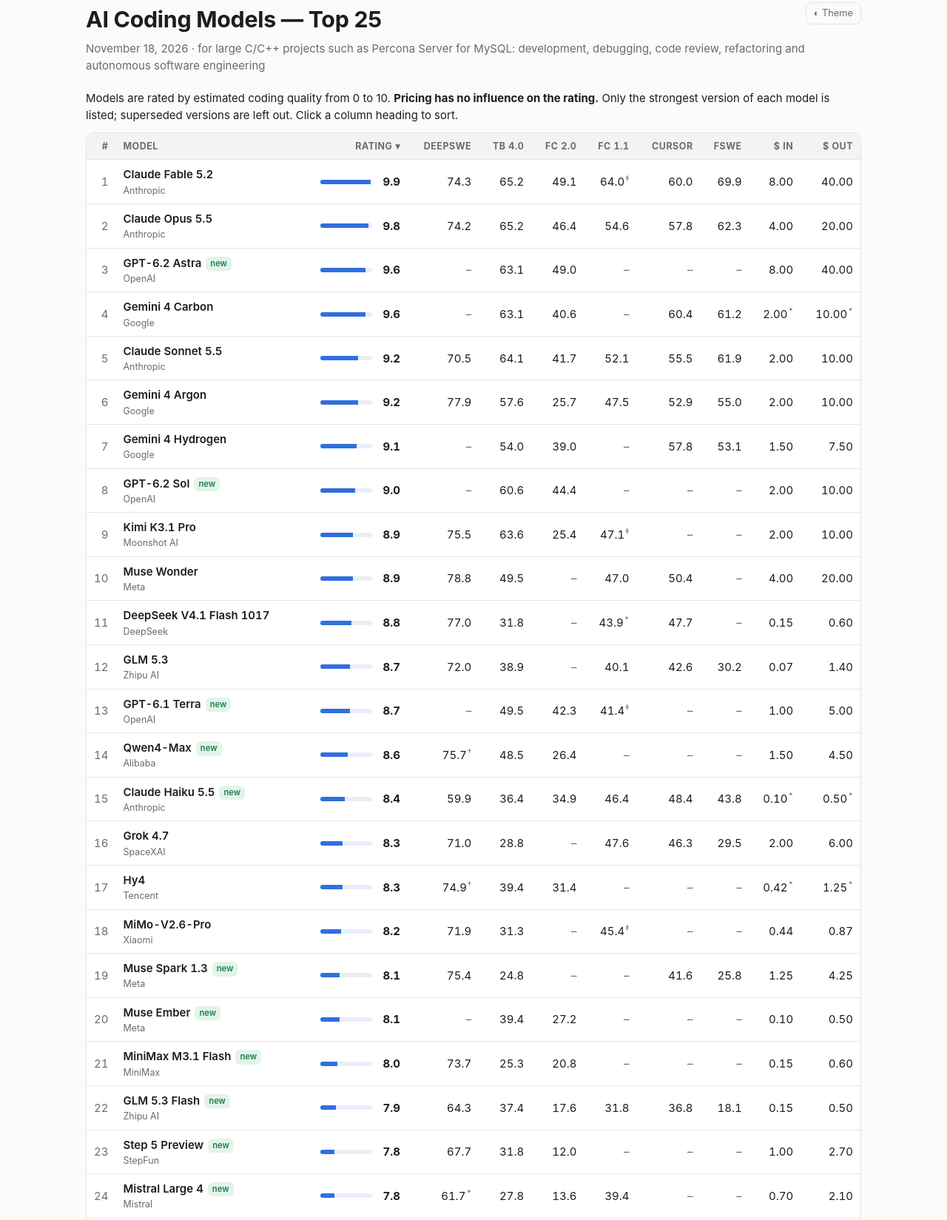
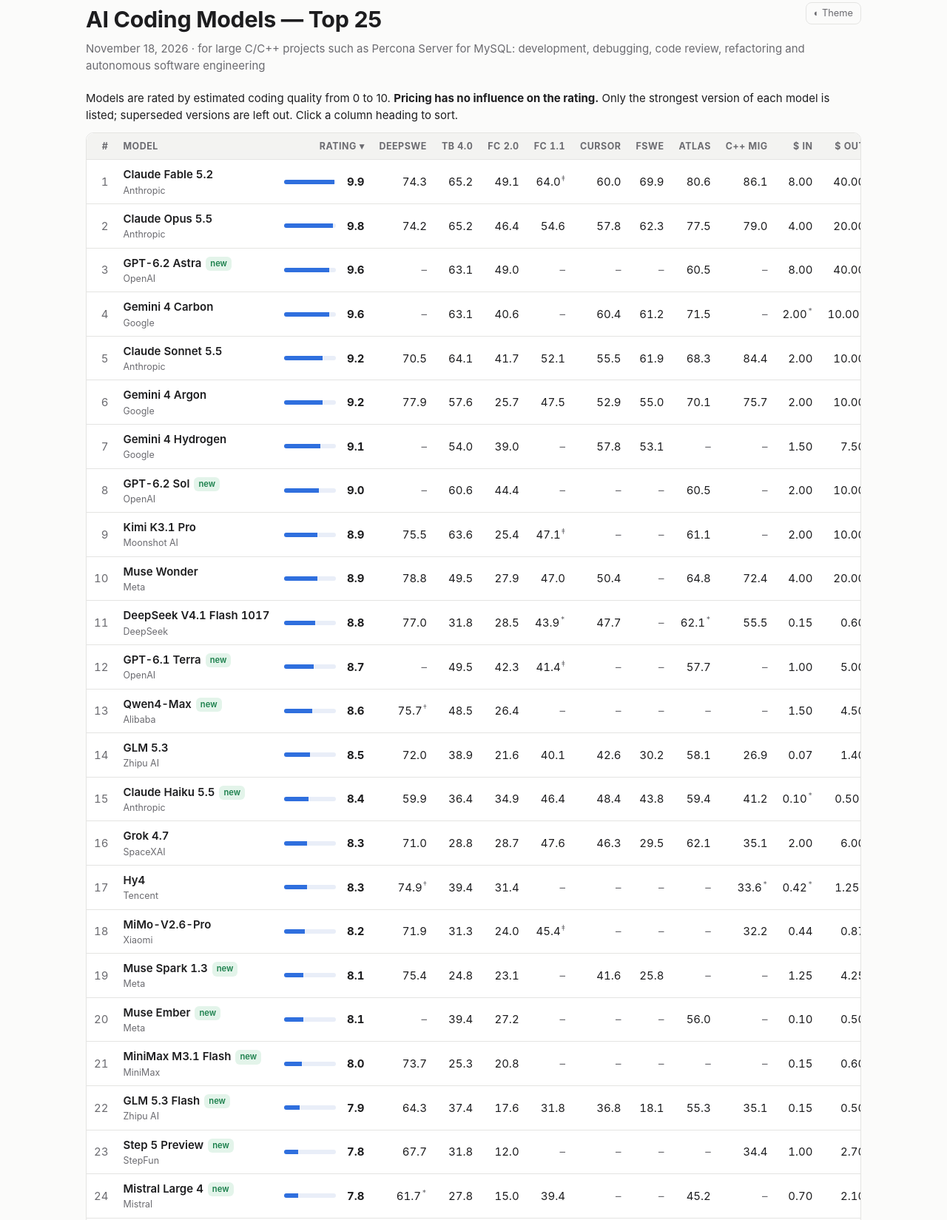
Before and after one commit to inikep/ai-coding-ranking, a plain HTML site: page index.html in a window 1280 px wide. Shown: the part 29-1678 px from the top of the page at 74% size. Drawn offline with Linux system fonts and the light colour scheme.

Commit message:
Add SWE Atlas and C++ Code Migration columns and benchmark languages
SWE Atlas v1.1 (Scale AI, 17 of the 25 models) is the only benchmark in
the table with C and C++ repositories; Code Migration v1.1 (Vals AI, 13
models) is the only one with a C++ score of its own (ports into C++).
A new section lists the languages each benchmark covers.

FrontierCode 2.0 now has a result for all 25 models. GLM 5.3 drops from
8.7 to 8.5 for the weakest C++ result in the table. The Vibe Code Bench
note now separates v1.1 from Vibe Code Bench 1-100.

Implemented by Opus 5.5 high

```diff
--- a/index.html
+++ b/index.html
@@ -4,7 +4,7 @@
 <meta charset="utf-8">
 <meta name="viewport" content="width=device-width, initial-scale=1">
 <title>AI Coding Models — Top 25</title>
-<meta name="description" content="Top 25 AI coding models for large C/C++ projects, rated 0–10 from DeepSWE, Terminal-Bench, FrontierCode, CursorBench and FrontierSWE results. November 18, 2026.">
+<meta name="description" content="Top 25 AI coding models for large C/C++ projects, rated 0–10 from DeepSWE, Terminal-Bench, FrontierCode, CursorBench, FrontierSWE, SWE Atlas and Code Migration (C++) results. November 18, 2026.">
 <style>
 :root {
   --bg: #fbfbfa; --fg: #1d1d1f; --muted: #6b6b70; --line: #e4e4e2; --card: #ffffff;
@@ -94,6 +94,8 @@ footer { margin-top: 48px; color: var(--muted); font-size: 0.82rem; }
   <th data-k="fcod" title="FrontierCode 1.1, Cognition">FC 1.1</th>
   <th data-k="curs" title="CursorBench 4.0">Cursor</th>
   <th data-k="fswe" title="FrontierSWE, Epoch AI">FSWE</th>
+  <th data-k="atls" title="SWE Atlas v1.1, Scale AI">Atlas</th>
+  <th data-k="mcpp" title="Code Migration v1.1, Vals AI: ports into C++">C++ mig</th>
   <th data-k="in" title="OpenRouter input price, USD per 1M tokens">$ in</th>
   <th data-k="out" title="OpenRouter output price, USD per 1M tokens">$ out</th>
 </tr></thead>
@@ -108,6 +110,8 @@ footer { margin-top: 48px; color: var(--muted); font-size: 0.82rem; }
   <div><b>FC 1.1</b> FrontierCode 1.1, Cognition (%)</div>
   <div><b>Cursor</b> CursorBench 4.0 (%)</div>
   <div><b>FSWE</b> FrontierSWE, Epoch AI (%)</div>
+  <div><b>Atlas</b> SWE Atlas v1.1, Scale AI (%): codebase Q&amp;A, tests and refactoring in Go, Python, TypeScript, JavaScript, C and C++ repos</div>
+  <div><b>C++ mig</b> Code Migration v1.1, Vals AI (%): Python, Java, Kotlin and Rust programs ported into C++</div>
   <div><b>$ in/out</b> OpenRouter price, USD per 1M tokens</div>
   <div><b>–</b> no comparable published result</div>
   <div><b>†</b> vendor-reported, used only where no independent result exists</div>
@@ -115,15 +119,29 @@ footer { margin-top: 48px; color: var(--muted); font-size: 0.82rem; }
   <div><b>*</b> score: another snapshot of the same model · price: see notes</div>
   <div><span class="badge" style="margin:0">new</span> new in this edition</div>
 </div>
-<p class="notes">Price notes: Gemini 4 Carbon's $2 / $10 is an introductory price, reported to end November 30, 2026 (Google has not confirmed the date), then $4 / $20. Claude Haiku 5.5's price is for prompts up to 100K tokens; above that every rate is five times higher. Hy4 is listed at 50% off (standard rate about $0.83 / $2.50). GPT-6.2 prices are for up to 272K tokens of context. DeepSeek's FrontierCode 1.1 result is for the earlier V4.1 Flash, and Mistral Large 4's DeepSWE result for its preview.</p>
+<p class="notes">Price notes: Gemini 4 Carbon's $2 / $10 is an introductory price, reported to end November 30, 2026 (Google has not confirmed the date), then $4 / $20. Claude Haiku 5.5's price is for prompts up to 100K tokens; above that every rate is five times higher. Hy4 is listed at 50% off (standard rate about $0.83 / $2.50). GPT-6.2 prices are for up to 272K tokens of context. Other snapshots (*): DeepSeek's FrontierCode 1.1 result is for the earlier V4.1 Flash and its SWE Atlas result for V4.1 Flash without the 1017 suffix; Hy4's Code Migration result is for Hy4 Preview; Mistral Large 4's DeepSWE result is for its preview.</p>
+
+<h2>Languages covered</h2>
+<p>The ranking targets C/C++, but only two columns state that they test it: <strong>Atlas</strong> (SWE Atlas repositories in Go, Python, TypeScript, JavaScript, C and C++, with no per-language scores) and <strong>C++ mig</strong> (code ported into C++). The other benchmarks:</p>
+<ul>
+  <li><strong>DeepSWE</strong>: TypeScript, Go, Python, JavaScript and Rust (113 tasks). No C or C++.</li>
+  <li><strong>FC 1.1</strong>: languages not listed. Cognition says it triples the number of languages in SWE-Bench Pro, and one published example task is a C++ repository.</li>
+  <li><strong>FC 2.0, TB 4.0, Cursor, FSWE</strong>: languages not published. FrontierCode 2.0's sample tasks are JavaScript and a Kotlin Android SDK, FrontierSWE's example is reimplementing git in Zig, and Terminal-Bench 4.0 is split by task area, not language.</li>
+  <li><strong>C++ mig</strong> source programs: Python, Java, Kotlin and Rust.</li>
+</ul>
+<p>Together the benchmarks cover at least Python, TypeScript, JavaScript, Go, Rust, Java, Kotlin, C and C++. Most of the table measures general software-engineering ability, which carries over between languages, but the order can change by language. In Code Migration, Claude Fable 5.2 leads on ports into C++ (86.1%) although Claude Sonnet 5.5 leads overall; Gemini 4 Argon does better in C++ than overall; GLM 5.3 drops from 49.6% into Python to 26.9% into C++, below the smaller GLM 5.3 Flash.</p>
 
 <h2>What changed since November 13</h2>
 <ul>
+  <li><strong>Two new columns:</strong> SWE Atlas v1.1 (Scale AI, 17 of the 25 models), the only benchmark here with C and C++ repositories, and Code Migration v1.1 (Vals AI, 13 models), the only one with a C++ score of its own.</li>
+  <li><strong>FC 2.0</strong> now has a result for all 25 models: Muse Wonder, DeepSeek V4.1 Flash 1017, GLM 5.3, Grok 4.7, MiMo-V2.6-Pro and Muse Spark 1.3 are added, and Mistral Large 4 shows 15.0 at high effort instead of 13.6.</li>
+  <li><strong>GLM 5.3</strong> drops from 8.7 to 8.5 (#12 to #14): it has the weakest C++ result in the table (26.9%) and only 21.6% on FrontierCode 2.0.</li>
   <li><strong>GPT-6.2 Astra</strong> (OpenAI, Nov 17) replaces GPT-6 Astra at #3. Independent results so far beat GPT-6 Astra: 63.1% on Terminal-Bench 4.0 (was 59.6%) and 49.0% on FrontierCode 2.0, 0.1 points behind Claude Fable 5.2. But Artificial Analysis measures no gain on its Coding Agent Index, and early users report that it stops early on long builds and is hard to steer. It now costs the same as Fable 5.2.</li>
   <li><strong>GPT-6.2 Sol</strong> (Nov 17) replaces GPT-6.1 Sol at #8: better on Terminal-Bench 4.0 (60.6% vs 55.0%) and FrontierCode 2.0 (44.4% vs 40.6%), but 3 points lower on Artificial Analysis's Coding Agent Index.</li>
   <li><strong>Qwen4-Max</strong> (Alibaba, Nov 16) replaces Qwen3.8 Max: 48.5% on Terminal-Bench 4.0 (was 38.9%) and a Vals Index just above Kimi K3.1 Pro, but only 26.4% on FrontierCode 2.0. Closed weights; no Qwen4 Coder yet.</li>
   <li><strong>Gemini 4 Hydrogen</strong> rises to #7 with new results: FrontierSWE 53.1% and CursorBench 57.8% at Extra High effort.</li>
   <li>The list grows to 25: <strong>GPT-6.1 Terra</strong>, <strong>Claude Haiku 5.5</strong>, <strong>Muse Spark 1.3</strong> and <strong>Muse Ember</strong> join, and #21–#25 add the strongest cheap and open-weight models: <strong>MiniMax M3.1 Flash</strong>, <strong>GLM 5.3 Flash</strong>, <strong>Step 5 Preview</strong>, <strong>Mistral Large 4</strong> and <strong>GPT-6 Luna</strong>. Smaller tiers are now ranked on merit.</li>
+  <li>Cursor published CursorBench 4.1 on November 18; the Cursor column still shows 4.0 results.</li>
   <li><strong>Not ranked:</strong> MAI Code 2 (Microsoft, Nov 17) is available only in GitHub Copilot, with no API price and no independent results yet. Inkling 2 Small, ERNIE 5.5 Flash Preview, Claude Mythos 5.2, Cognition SWE-2 and Muse Wonder Full have no OpenRouter price. MiMo-V2.6-Flash (estimated 7.6) is just below #25.</li>
 </ul>
 
@@ -155,10 +173,10 @@ footer { margin-top: 48px; color: var(--muted); font-size: 0.82rem; }
 </div>
 
 <h2>Recommendation</h2>
-<p>For a controlled head-to-head evaluation, start with <strong>Claude Fable 5.2, Claude Opus 5.5, GPT-6.2 Astra and Gemini 4 Carbon</strong>. Fable 5.2 is still the strongest model overall; compare it at high effort against Opus 5.5 at max effort. GPT-6.2 Astra matches Fable 5.2 on FrontierCode 2.0 at the same price, but until DeepSWE and FrontierSWE results arrive it is a better fit for code review than for long autonomous tasks. Trial Gemini 4 Carbon before its introductory price ends. Kimi K3.1 Pro remains worth a trial for long terminal and agentic tasks. For high-volume work such as test-failure triage and first-pass review, Gemini 4 Hydrogen, GPT-6.1 Terra and Claude Haiku 5.5 are the cheaper options. Test them on real InnoDB concurrency issues, replication bugs, crash recovery, memory-safety problems, complex code reviews and MTR regression tests.</p>
+<p>For a controlled head-to-head evaluation, start with <strong>Claude Fable 5.2, Claude Opus 5.5, GPT-6.2 Astra and Gemini 4 Carbon</strong>. Fable 5.2 is still the strongest model overall and also leads both C/C++ columns; compare it at high effort against Opus 5.5 at max effort. GPT-6.2 Astra matches Fable 5.2 on FrontierCode 2.0 at the same price, but until DeepSWE and FrontierSWE results arrive it is a better fit for code review than for long autonomous tasks. Trial Gemini 4 Carbon before its introductory price ends. Kimi K3.1 Pro remains worth a trial for long terminal and agentic tasks. For high-volume work such as test-failure triage and first-pass review, Gemini 4 Hydrogen, GPT-6.1 Terra and Claude Haiku 5.5 are the cheaper options. Where C++ quality matters more than price, Claude Sonnet 5.5 ($2 / $10) scores 84.4% on ports into C++, far ahead of the cheapest models with a result. Test them on real InnoDB concurrency issues, replication bugs, crash recovery, memory-safety problems, complex code reviews and MTR regression tests.</p>
 
 <h2>Method</h2>
-<p>Ratings weigh large-repository understanding, complex debugging, code review, long-horizon engineering and C/C++ correctness. They are estimates, not a formula over the benchmarks: benchmarks use different agent harnesses and reasoning settings, and the table shows each model's best published configuration. Independent results are preferred; vendor results appear only where nothing else exists and are marked †. Prices are indicative; where OpenRouter lists several rate tiers, the vendor's standard tier is shown.</p>
+<p>Ratings weigh large-repository understanding, complex debugging, code review, long-horizon engineering and C/C++ correctness. They are estimates, not a formula over the benchmarks: benchmarks use different agent harnesses and reasoning settings, and the table shows each model's best published configuration. Only SWE Atlas and Code Migration state that they include C or C++ (see Languages covered). SWE-bench Verified, SWE-bench Pro, SWE-bench Multilingual, Aider Polyglot and LiveCodeBench are not shown because they have results for few or none of these models. Independent results are preferred; vendor results appear only where nothing else exists and are marked †. Prices are indicative; where OpenRouter lists several rate tiers, the vendor's standard tier is shown.</p>
 
 <h2>Sources</h2>
 <ul class="sources">
@@ -167,6 +185,9 @@ footer { margin-top: 48px; color: var(--muted); font-size: 0.82rem; }
   <li>FrontierCode: <a href="https://www.benchleader.com/benchmarks/frontiercode">1.1 (Cognition)</a>, <a href="https://www.benchleader.com/benchmarks/aa_frontiercode_20">2.0 (Artificial Analysis)</a></li>
   <li>FrontierSWE: <a href="https://www.benchleader.com/benchmarks/frontierswe">benchleader.com</a>, <a href="https://epoch.ai/benchmarks/frontierswe">epoch.ai</a></li>
   <li>CursorBench: <a href="https://prod.cursor.com/evals">cursor.com</a></li>
+  <li>SWE Atlas: <a href="https://labs.scale.com/leaderboard/swe-atlas">scale.com</a></li>
+  <li>Code Migration: <a href="https://www.vals.ai/benchmarks/code-migration-v1-1">vals.ai</a></li>
+  <li>Benchmark languages: <a href="https://hub.harborframework.com/datasets/datacurve/deep-swe-1-1/latest">DeepSWE (Harbor)</a>, <a href="https://cognition.com/blog/frontier-code">FrontierCode (Cognition)</a>, <a href="https://artificialanalysis.ai/evaluations/frontiercode-2-0">FrontierCode 2.0 (AA)</a></li>
   <li>GPT-6.2: <a href="https://openai.com/index/introducing-gpt-6-2-astra-sol/">OpenAI</a>, <a href="https://the-decoder.com/openai-launches-gpt-6-2-astra-and-sol-with-lower-api-prices-and-some-benchmark-gains/">The Decoder</a>, <a href="https://www.datacamp.com/blog/gpt-6-2-astra-and-sol">DataCamp</a>, <a href="https://venturebeat.com/technology/essentially-unusable-openai-launches-gpt-6-2-astra-and-sol-to-negative-reception-from-ai-power-users">VentureBeat</a></li>
   <li>Qwen4-Max: <a href="https://www.vals.ai/models/alibaba_qwen4-max">Vals AI</a>, <a href="https://geotoolbox.ai/blog/qwen-4">geotoolbox</a></li>
   <li>MAI Code 2: <a href="https://www.unite.ai/microsoft-ai-releases-mai-code-2-and-mai-code-2-flash-for-enterprises/">Unite.AI</a>, <a href="https://www.eesel.ai/blog/mai-code-2">eesel</a></li>
@@ -181,34 +202,34 @@ footer { margin-top: 48px; color: var(--muted); font-size: 0.82rem; }
 const M = (v, m = "") => ({ v, m });
 const N = null;
 const rows = [
-  ["Claude Fable 5.2", "Anthropic", 9.9, M(74.3), M(65.2), M(49.1), M(64.0, "‡"), M(60.0), M(69.9), M(8.00), M(40.00)],
-  ["Claude Opus 5.5", "Anthropic", 9.8, M(74.2), M(65.2), M(46.4), M(54.6), M(57.8), M(62.3), M(4.00), M(20.00)],
-  ["GPT-6.2 Astra", "OpenAI", 9.6, N, M(63.1), M(49.0), N, N, N, M(8.00), M(40.00), true],
-  ["Gemini 4 Carbon", "Google", 9.6, N, M(63.1), M(40.6), N, M(60.4), M(61.2), M(2.00, "*"), M(10.00, "*")],
-  ["Claude Sonnet 5.5", "Anthropic", 9.2, M(70.5), M(64.1), M(41.7), M(52.1), M(55.5), M(61.9), M(2.00), M(10.00)],
-  ["Gemini 4 Argon", "Google", 9.2, M(77.9), M(57.6), M(25.7), M(47.5), M(52.9), M(55.0), M(2.00), M(10.00)],
-  ["Gemini 4 Hydrogen", "Google", 9.1, N, M(54.0), M(39.0), N, M(57.8), M(53.1), M(1.50), M(7.50)],
-  ["GPT-6.2 Sol", "OpenAI", 9.0, N, M(60.6), M(44.4), N, N, N, M(2.00), M(10.00), true],
-  ["Kimi K3.1 Pro", "Moonshot AI", 8.9, M(75.5), M(63.6), M(25.4), M(47.1, "‡"), N, N, M(2.00), M(10.00)],
-  ["Muse Wonder", "Meta", 8.9, M(78.8), M(49.5), N, M(47.0), M(50.4), N, M(4.00), M(20.00)],
-  ["DeepSeek V4.1 Flash 1017", "DeepSeek", 8.8, M(77.0), M(31.8), N, M(43.9, "*"), M(47.7), N, M(0.15), M(0.60)],
-  ["GLM 5.3", "Zhipu AI", 8.7, M(72.0), M(38.9), N, M(40.1), M(42.6), M(30.2), M(0.07), M(1.40)],
-  ["GPT-6.1 Terra", "OpenAI", 8.7, N, M(49.5), M(42.3), M(41.4, "‡"), N, N, M(1.00), M(5.00), true],
-  ["Qwen4-Max", "Alibaba", 8.6, M(75.7, "†"), M(48.5), M(26.4), N, N, N, M(1.50), M(4.50), true],
-  ["Claude Haiku 5.5", "Anthropic", 8.4, M(59.9), M(36.4), M(34.9), M(46.4), M(48.4), M(43.8), M(0.10, "*"), M(0.50, "*"), true],
-  ["Grok 4.7", "SpaceXAI", 8.3, M(71.0), M(28.8), N, M(47.6), M(46.3), M(29.5), M(2.00), M(6.00)],
-  ["Hy4", "Tencent", 8.3, M(74.9, "†"), M(39.4), M(31.4), N, N, N, M(0.42, "*"), M(1.25, "*")],
-  ["MiMo-V2.6-Pro", "Xiaomi", 8.2, M(71.9), M(31.3), N, M(45.4, "‡"), N, N, M(0.44), M(0.87)],
-  ["Muse Spark 1.3", "Meta", 8.1, M(75.4), M(24.8), N, N, M(41.6), M(25.8), M(1.25), M(4.25), true],
-  ["Muse Ember", "Meta", 8.1, N, M(39.4), M(27.2), N, N, N, M(0.10), M(0.50), true],
-  ["MiniMax M3.1 Flash", "MiniMax", 8.0, M(73.7), M(25.3), M(20.8), N, N, N, M(0.15), M(0.60), true],
-  ["GLM 5.3 Flash", "Zhipu AI", 7.9, M(64.3), M(37.4), M(17.6), M(31.8), M(36.8), M(18.1), M(0.15), M(0.50), true],
-  ["Step 5 Preview", "StepFun", 7.8, M(67.7), M(31.8), M(12.0), N, N, N, M(1.00), M(2.70), true],
-  ["Mistral Large 4", "Mistral", 7.8, M(61.7, "*"), M(27.8), M(13.6), M(39.4), N, N, M(0.70), M(2.10), true],
-  ["GPT-6 Luna", "OpenAI", 7.7, M(67.0), M(13.6), M(25.2), M(42.4), N, N, M(0.10), M(0.50), true],
+  ["Claude Fable 5.2", "Anthropic", 9.9, M(74.3), M(65.2), M(49.1), M(64.0, "‡"), M(60.0), M(69.9), M(80.6), M(86.1), M(8.00), M(40.00)],
+  ["Claude Opus 5.5", "Anthropic", 9.8, M(74.2), M(65.2), M(46.4), M(54.6), M(57.8), M(62.3), M(77.5), M(79.0), M(4.00), M(20.00)],
+  ["GPT-6.2 Astra", "OpenAI", 9.6, N, M(63.1), M(49.0), N, N, N, M(60.5), N, M(8.00), M(40.00), true],
+  ["Gemini 4 Carbon", "Google", 9.6, N, M(63.1), M(40.6), N, M(60.4), M(61.2), M(71.5), N, M(2.00, "*"), M(10.00, "*")],
+  ["Claude Sonnet 5.5", "Anthropic", 9.2, M(70.5), M(64.1), M(41.7), M(52.1), M(55.5), M(61.9), M(68.3), M(84.4), M(2.00), M(10.00)],
+  ["Gemini 4 Argon", "Google", 9.2, M(77.9), M(57.6), M(25.7), M(47.5), M(52.9), M(55.0), M(70.1), M(75.7), M(2.00), M(10.00)],
+  ["Gemini 4 Hydrogen", "Google", 9.1, N, M(54.0), M(39.0), N, M(57.8), M(53.1), N, N, M(1.50), M(7.50)],
+  ["GPT-6.2 Sol", "OpenAI", 9.0, N, M(60.6), M(44.4), N, N, N, M(60.5), N, M(2.00), M(10.00), true],
+  ["Kimi K3.1 Pro", "Moonshot AI", 8.9, M(75.5), M(63.6), M(25.4), M(47.1, "‡"), N, N, M(61.1), N, M(2.00), M(10.00)],
+  ["Muse Wonder", "Meta", 8.9, M(78.8), M(49.5), M(27.9), M(47.0), M(50.4), N, M(64.8), M(72.4), M(4.00), M(20.00)],
+  ["DeepSeek V4.1 Flash 1017", "DeepSeek", 8.8, M(77.0), M(31.8), M(28.5), M(43.9, "*"), M(47.7), N, M(62.1, "*"), M(55.5), M(0.15), M(0.60)],
+  ["GPT-6.1 Terra", "OpenAI", 8.7, N, M(49.5), M(42.3), M(41.4, "‡"), N, N, M(57.7), N, M(1.00), M(5.00), true],
+  ["Qwen4-Max", "Alibaba", 8.6, M(75.7, "†"), M(48.5), M(26.4), N, N, N, N, N, M(1.50), M(4.50), true],
+  ["GLM 5.3", "Zhipu AI", 8.5, M(72.0), M(38.9), M(21.6), M(40.1), M(42.6), M(30.2), M(58.1), M(26.9), M(0.07), M(1.40)],
+  ["Claude Haiku 5.5", "Anthropic", 8.4, M(59.9), M(36.4), M(34.9), M(46.4), M(48.4), M(43.8), M(59.4), M(41.2), M(0.10, "*"), M(0.50, "*"), true],
+  ["Grok 4.7", "SpaceXAI", 8.3, M(71.0), M(28.8), M(28.7), M(47.6), M(46.3), M(29.5), M(62.1), M(35.1), M(2.00), M(6.00)],
+  ["Hy4", "Tencent", 8.3, M(74.9, "†"), M(39.4), M(31.4), N, N, N, N, M(33.6, "*"), M(0.42, "*"), M(1.25, "*")],
+  ["MiMo-V2.6-Pro", "Xiaomi", 8.2, M(71.9), M(31.3), M(24.0), M(45.4, "‡"), N, N, N, M(32.2), M(0.44), M(0.87)],
+  ["Muse Spark 1.3", "Meta", 8.1, M(75.4), M(24.8), M(23.1), N, M(41.6), M(25.8), N, N, M(1.25), M(4.25), true],
+  ["Muse Ember", "Meta", 8.1, N, M(39.4), M(27.2), N, N, N, M(56.0), N, M(0.10), M(0.50), true],
+  ["MiniMax M3.1 Flash", "MiniMax", 8.0, M(73.7), M(25.3), M(20.8), N, N, N, N, N, M(0.15), M(0.60), true],
+  ["GLM 5.3 Flash", "Zhipu AI", 7.9, M(64.3), M(37.4), M(17.6), M(31.8), M(36.8), M(18.1), M(55.3), M(35.1), M(0.15), M(0.50), true],
+  ["Step 5 Preview", "StepFun", 7.8, M(67.7), M(31.8), M(12.0), N, N, N, N, M(34.4), M(1.00), M(2.70), true],
+  ["Mistral Large 4", "Mistral", 7.8, M(61.7, "*"), M(27.8), M(15.0), M(39.4), N, N, M(45.2), N, M(0.70), M(2.10), true],
+  ["GPT-6 Luna", "OpenAI", 7.7, M(67.0), M(13.6), M(25.2), M(42.4), N, N, M(50.8), M(47.8), M(0.10), M(0.50), true],
 ].map((r, i) => ({
   rank: i + 1, name: r[0], vendor: r[1], rate: r[2],
-  deep: r[3], tb4: r[4], fc2: r[5], fcod: r[6], curs: r[7], fswe: r[8], in: r[9], out: r[10], isNew: !!r[11],
+  deep: r[3], tb4: r[4], fc2: r[5], fcod: r[6], curs: r[7], fswe: r[8], atls: r[9], mcpp: r[10], in: r[11], out: r[12], isNew: !!r[13],
 }));
 
 const tbody = document.querySelector("#ranking tbody");
@@ -222,7 +243,7 @@ function render(list) {
     <td class="rank">${r.rank}</td>
     <td class="l model">${esc(r.name)}${r.isNew ? '<span class="badge">new</span>' : ""}<span class="vendor">${esc(r.vendor)}</span></td>
     <td><div class="rate"><span class="b"><i style="width:${Math.max(0, (r.rate - 7) / 3) * 100}%"></i></span><strong>${r.rate.toFixed(1)}</strong></div></td>
-    ${cell(r.deep)}${cell(r.tb4)}${cell(r.fc2)}${cell(r.fcod)}${cell(r.curs)}${cell(r.fswe)}${cell(r.in, true)}${cell(r.out, true)}
+    ${cell(r.deep)}${cell(r.tb4)}${cell(r.fc2)}${cell(r.fcod)}${cell(r.curs)}${cell(r.fswe)}${cell(r.atls)}${cell(r.mcpp)}${cell(r.in, true)}${cell(r.out, true)}
   </tr>`).join("");
 }
 
```
Also changed, not shown: 2026-11-18-AI-coding-ranking.txt, 1 other file.
